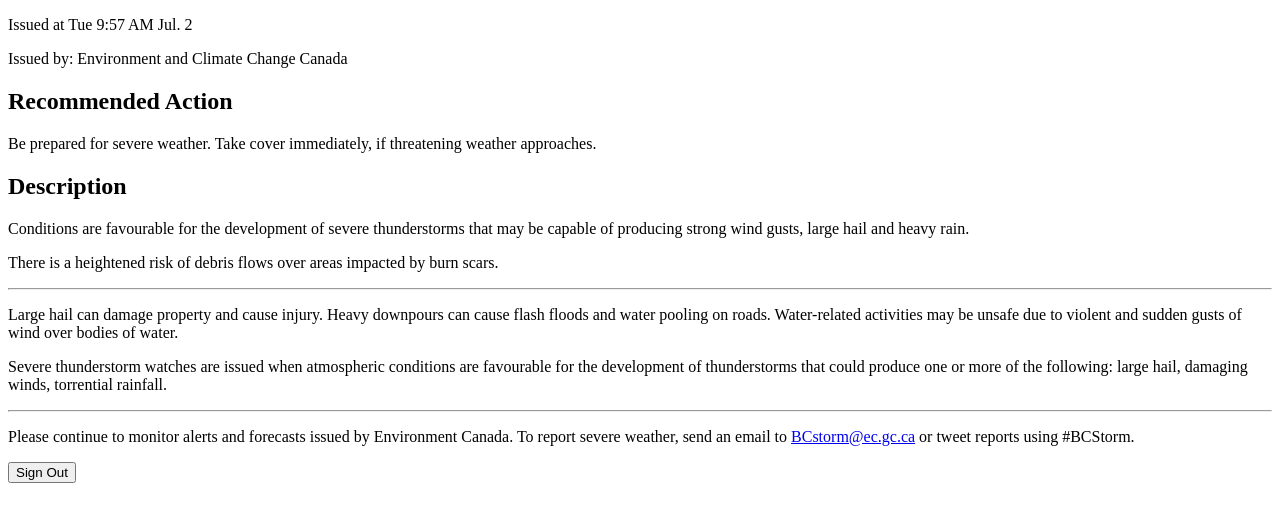
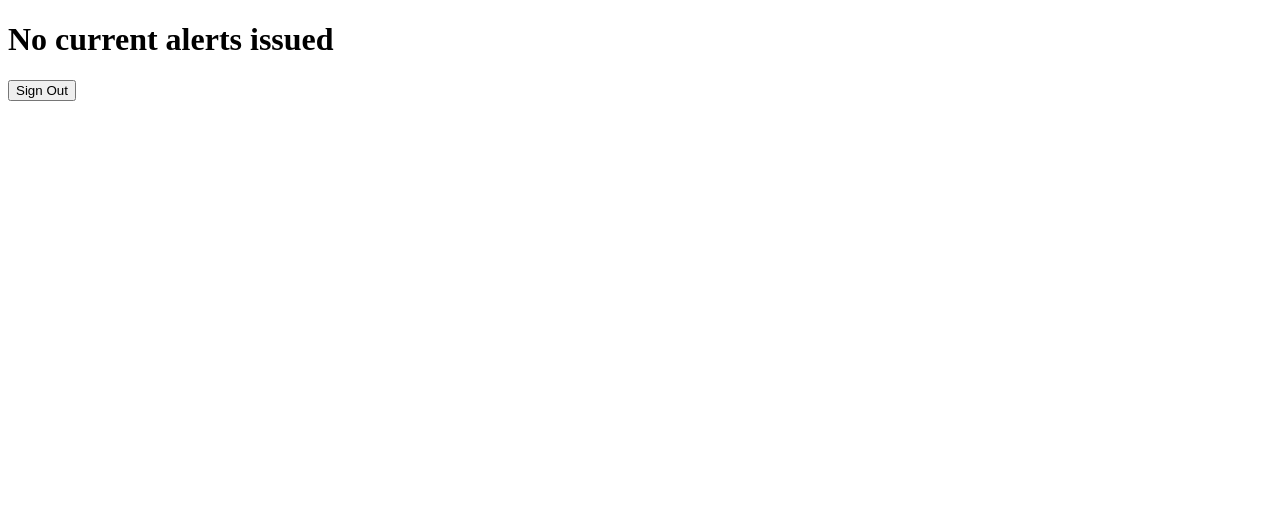
Before and after one commit to TechGenius1234/weatheralerts, a plain HTML site: page F20MlrkCWJVWuyrjT2oYK16vGWghpMtS.html in a window 1280 px wide. Drawn offline with Linux system fonts and the light colour scheme.

Commit message:
Update F20MlrkCWJVWuyrjT2oYK16vGWghpMtS.html

```diff
--- a/F20MlrkCWJVWuyrjT2oYK16vGWghpMtS.html
+++ b/F20MlrkCWJVWuyrjT2oYK16vGWghpMtS.html
@@ -6,34 +6,7 @@
     <title>Weather alerts</title>
 </head>
 <body>
-    <div class="issued">
-    <p>Issued at Tue 9:57 AM Jul. 2</p>
-    <p>Issued by: Environment and Climate Change Canada</p>
-</div>
-
-<div class="action">
-    <h2>Recommended Action</h2>
-    <p>Be prepared for severe weather. Take cover immediately, if threatening weather approaches.</p>
-</div>
-
-<div class="description">
-    <h2>Description</h2>
-    <p>Conditions are favourable for the development of severe thunderstorms that may be capable of producing strong wind gusts, large hail and heavy rain.</p>
-    <p>There is a heightened risk of debris flows over areas impacted by burn scars.</p>
-</div>
-
-<hr>
-
-<div>
-    <p>Large hail can damage property and cause injury. Heavy downpours can cause flash floods and water pooling on roads. Water-related activities may be unsafe due to violent and sudden gusts of wind over bodies of water.</p>
-    <p>Severe thunderstorm watches are issued when atmospheric conditions are favourable for the development of thunderstorms that could produce one or more of the following: large hail, damaging winds, torrential rainfall.</p>
-</div>
-
-<hr>
-
-<div>
-    <p>Please continue to monitor alerts and forecasts issued by Environment Canada. To report severe weather, send an email to <a href="mailto:BCstorm@ec.gc.ca">BCstorm@ec.gc.ca</a> or tweet reports using #BCStorm.</p>
-</div>
+<h1>No current alerts issued</h1>
 <a href='index.html'><button>Sign Out</button></a>
 </body>
 </html>
```
